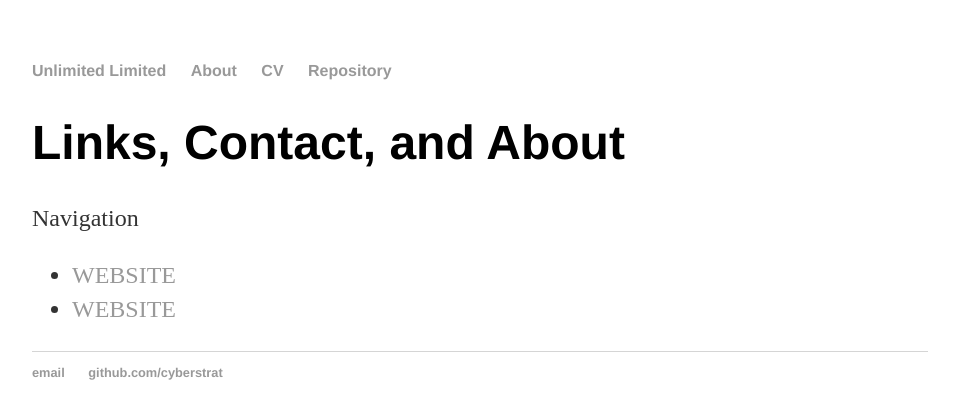
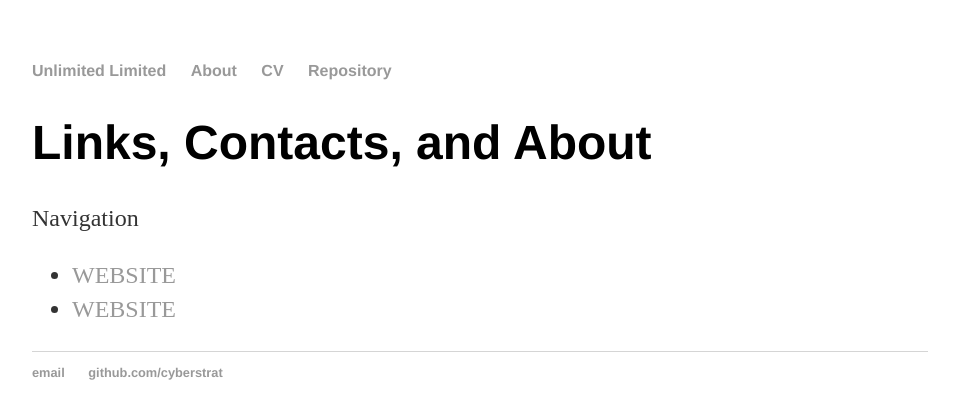
Before and after one commit to cyberstrat/cyberstrat.github.io, a Jekyll site: the page built from about/index.html, in a window 1280 px wide. Shown: the top 419 px of the page, without its empty margins (160-1119 px from the left). Built offline with Jekyll 4.4.1, drawn with Linux system fonts in a browser that asks for light colours.

Commit message:
Update index.html

```diff
--- a/about/index.html
+++ b/about/index.html
@@ -1,10 +1,10 @@
 ---
 layout: default
-title: Links, Contact, and About
+title: Links, Contacts, and About
 ---
 
 		<div class="about">
-			<h1>Links, Contact, and About</h1>
+			<h1>Links, Contacts, and About</h1>
 			<p>Navigation</p>
 
 			<ul class="contacts">
```
